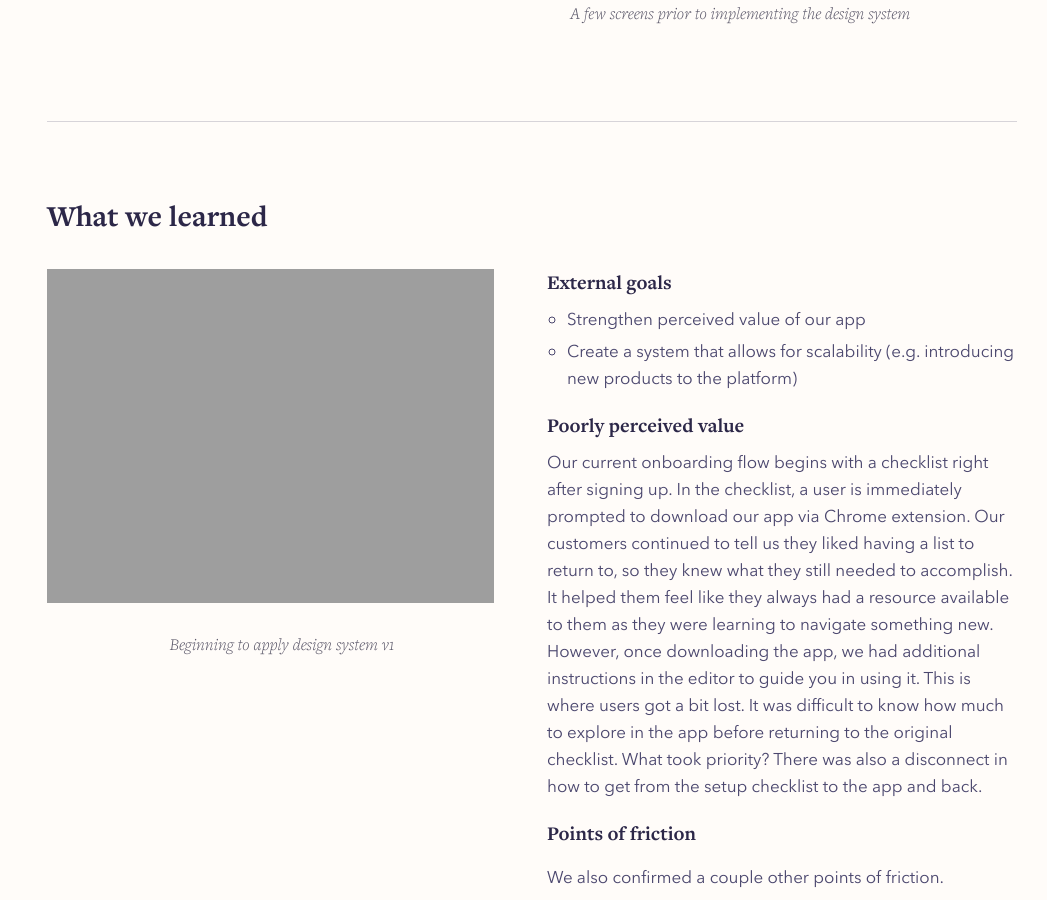
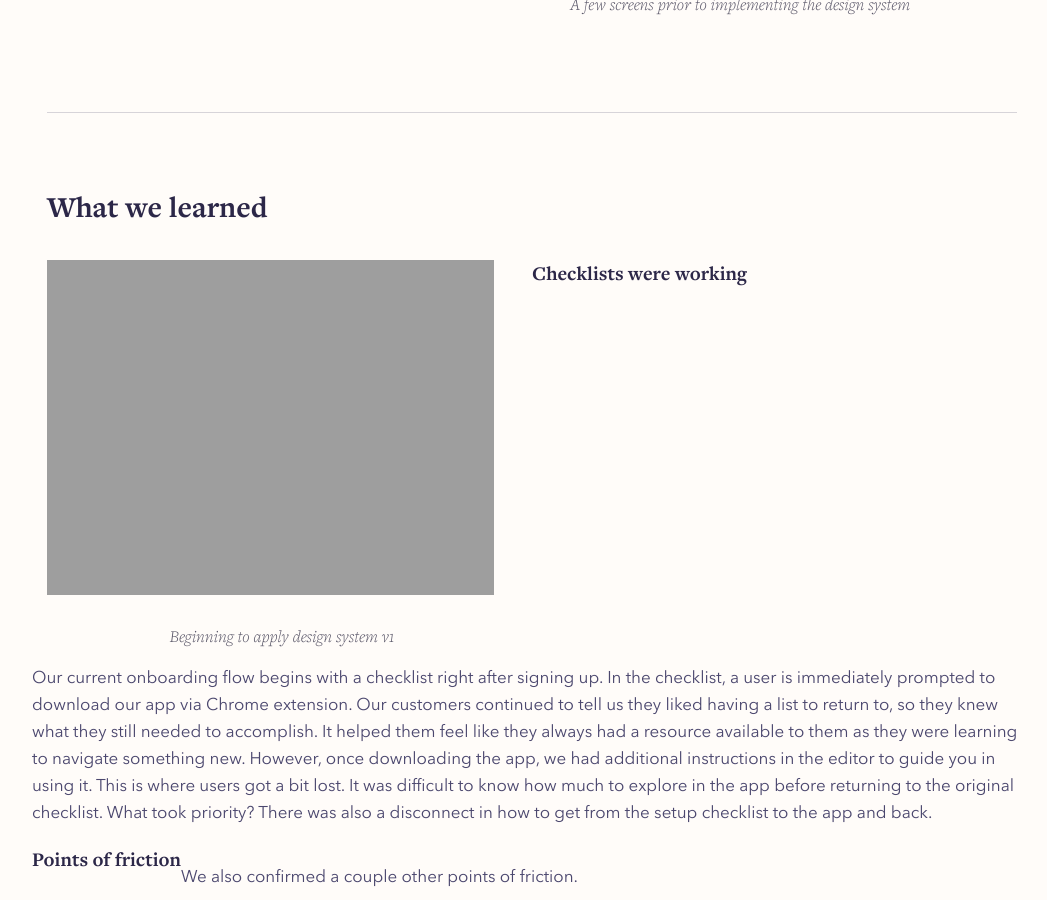
Before and after one commit to jessbottali/jessicabottali.com, a Jekyll site: the page built from projects/chameleon-onboarding/index.html, in a window 1280 px wide and 900 px high, scrolled down 2130 px. Shown: the whole window, without its empty margins (108-1155 px from the left). Built offline with Jekyll 4.4.1, drawn with Linux system fonts in a browser that asks for light colours; comment, search, counter and statistics services are not loaded; some of the changed text lies outside the part shown.

Commit message:
Update index.html

```diff
--- a/projects/chameleon-onboarding/index.html
+++ b/projects/chameleon-onboarding/index.html
@@ -9,7 +9,7 @@ title: "Chameleon onboarding"
     <h2 class="Project-tags">Product, UX/UI</h2>
   </header>
   <div class="Project-content">
-    <p>Chameleon is a tool for in-app product marketing and guidance. We help our customers, typically other SaaS companies, share the value of their product with their users through product tours. Onboarding is one of the most common use cases that prospects seek out our tool. They want to teach their users about their product quickly, and get them engaged and invested in what they have to offer. </p>
+    <p style="margin-top: 0px;">Chameleon is a tool for in-app product marketing and guidance. We help our customers, typically other SaaS companies, share the value of their product with their users through product tours. Onboarding is one of the most common use cases that prospects seek out our tool. They want to teach their users about their product quickly, and get them engaged and invested in what they have to offer. </p>
     <p>In late 2018, we introduced more self-service pricing tiers to help more prospects get started without having to chat with us first. And like our customers, we noticed these users were struggling to get fully set up. This meant they couldn’t feel the value Chameleon could have for their app. Not fully installing led to an increase in churn. We realized we needed to re-evaluate how we onboard our self-serve users. </p>
   </div>
 </article>
@@ -62,18 +62,8 @@ title: "Chameleon onboarding"
           <p class="ImageCaption">Beginning to apply design system v1</p>
         </div>
       </div>
-      <div class="Grid-cell u-6of12">
-        <div class="understanding-catalog-content">
-          <div class="Grid-cell u-12of12">
-            <h3 class="ProjectImage-title mb2">External goals</h3>
-            <ul class="m0 mb3">
-              <li>Strengthen perceived value of our app</li>
-              <li>Create a system that allows for scalability (e.g. introducing new products to the platform)</li>
-            </ul>
-          </div>
-         </div>
 
-          <h3 class="ProjectImage-title m0 mb2">Poorly perceived value</h3>
+          <h3 class="ProjectImage-title m0 mb2">Checklists were working</h3>
 
           <p class="m0 mb3">Our current onboarding flow begins with a checklist right after signing up. In the checklist, a user is immediately prompted to download our app via Chrome extension. Our customers continued to tell us they liked having a list to return to, so they knew what they still needed to accomplish. It helped them feel like they always had a resource available to them as they were learning to navigate something new. However, once downloading the app, we had additional instructions in the editor to guide you in using it. This is where users got a bit lost. It was difficult to know how much to explore in the app before returning to the original checklist. What took priority? There was also a disconnect in how to get from the setup checklist to the app and back. </p>
 
@@ -94,9 +84,10 @@ title: "Chameleon onboarding"
   <hr />
   <div class="Grid gutters">
     <div class="Grid-cell u-5of12"  style="line-height: 27px;">
-      <h2 class="ProjectImage-title m0 mb2">What we changed</h2>
+      <h2 class="ProjectWork-title m0 mb4">What we changed</h2>
 
       <p class="m0">We sought to accomplish two main tasks&#58; </p>
+      <br>
 
       <h3 class="ProjectImage-title m0 mb2">1) Motivate our users to continue</h3>
 
@@ -104,7 +95,7 @@ title: "Chameleon onboarding"
 
       <p>A user downloads the Chrome extension, then instead of individual modals in the app guiding you to take one action at a time, with no clear navigation or structure, I created a “Getting Started” home screen. In it was a new checklist with the three most important things you should and could do prior to installing the snippet and why they were valuable. Clear visibility, all in one place. </p>
 
-      <h3 class="ProjectImage-title m0 mb2">1) Get users to feel invested in Chameleon</h3>
+      <h3 class="ProjectImage-title m0 mb2">2) Get users to feel invested in Chameleon</h3>
 
       <p>When learning any new app, every additional request of the user becomes intimidating and adds friction. As more friction stacks up, the user is less likely to complete tasks. This is why I started with the simplest task first. I wanted to help users build confidence with each request we asked of them. </p>
 
```
